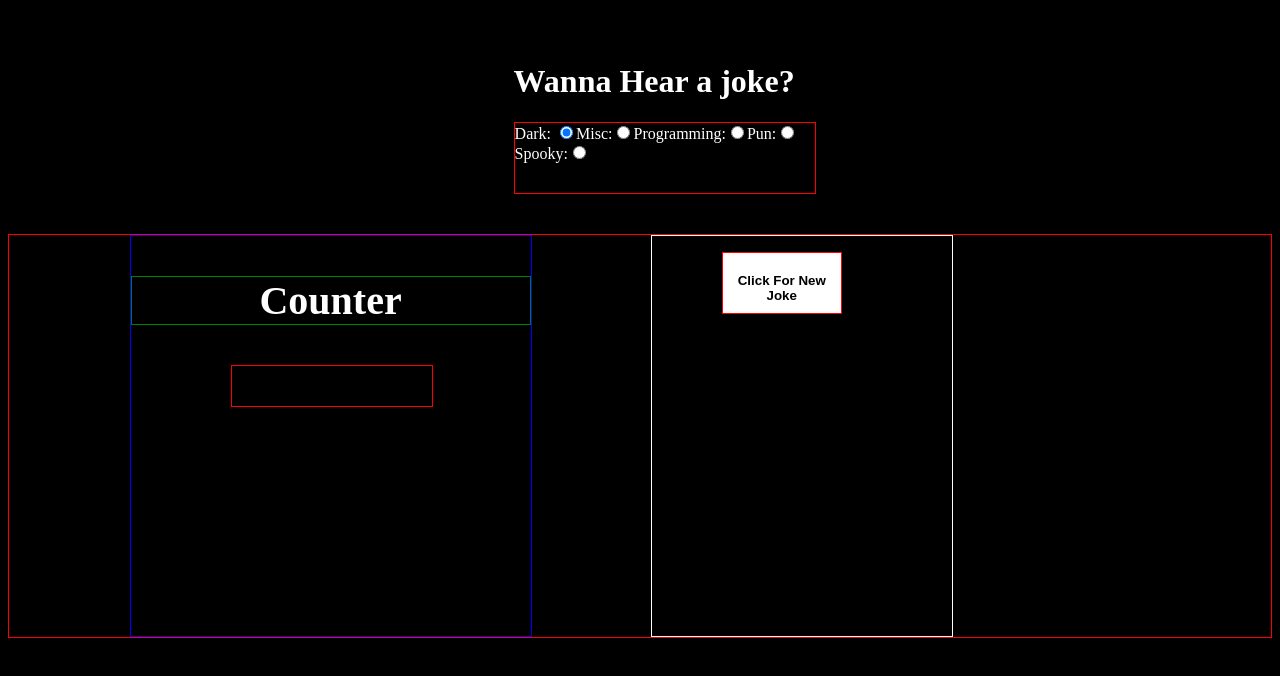
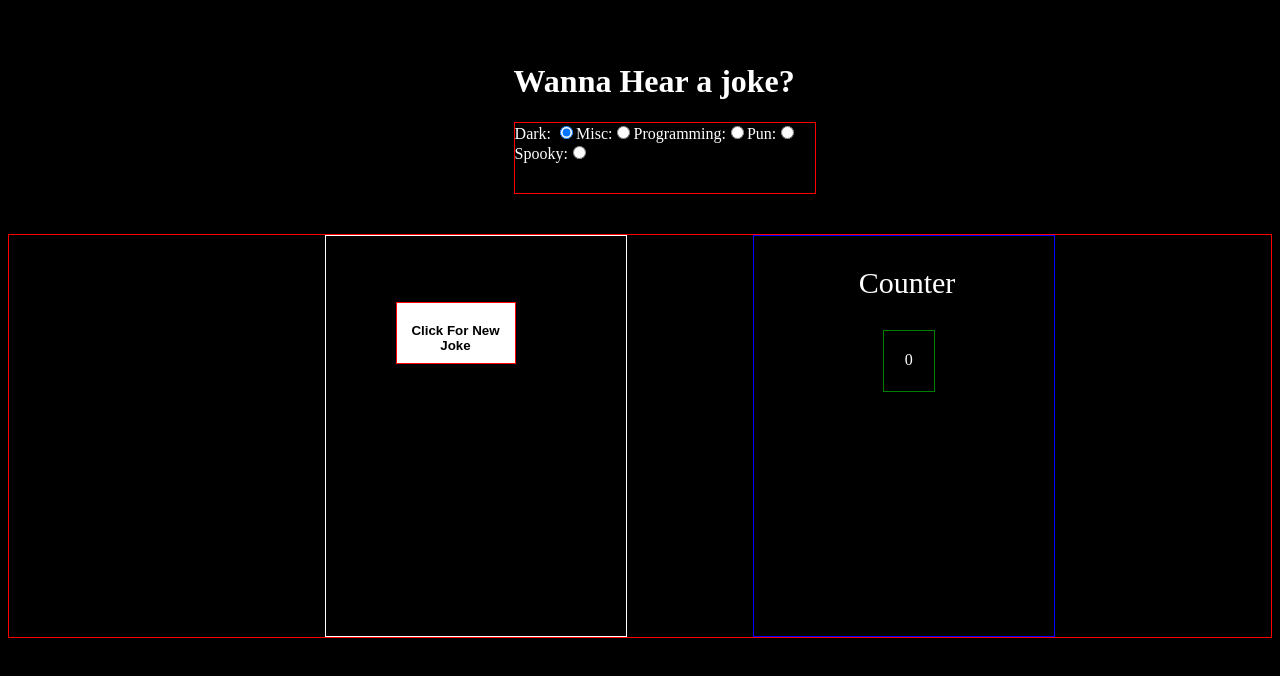
Before and after one commit to Killdroid2342/joke-app, a React (Create React App) app: page / in a window 1280 px wide. Shown: the top 676 px of the page. Built offline with nearby package versions, Linux system fonts and the light colour scheme.

Commit message:
third commit

```diff
--- a/src/App.js
+++ b/src/App.js
@@ -1,16 +1,15 @@
 import './App.css';
 import Joke from './components/Joke/Joke';
 import Selector from './components/Selector/Selector';
-import Counter from './components/Counter/Counter';
 import { useState } from 'react';
 function App() {
   const [genre, setGenre] = useState('Dark');
+
   return (
     <div className='main-app'>
       <h1>Wanna Hear a joke?</h1>
       <Selector genre={genre} setGenre={setGenre} />
       <div className='under-selector'>
-        <Counter />
         <Joke genre={genre} />
       </div>
     </div>
--- a/src/components/Counter/Counter.css
+++ /dev/null
@@ -1,19 +0,0 @@
-.title {
-  border: 1px solid green;
-  font-size: 40px;
-}
-.counter {
-  border: 1px solid blue;
-  height: 400px;
-  text-align: center;
-  width: 400px;
-  margin-left: 30%;
-}
-.number {
-  border: 1px solid red;
-  height: 40px;
-  width: 200px;
-  /* align-items: center; */
-  margin-left: 25%;
-  text-align: center;
-}
--- a/src/components/Counter/Counter.js
+++ /dev/null
@@ -1,17 +0,0 @@
-import React from 'react';
-import './Counter.css';
-
-const Counter = () => {
-  return (
-    <div>
-      <div className='counter'>
-        <h3 className='title'>Counter</h3>
-        <div className='number'>
-          <p></p>
-        </div>
-      </div>
-    </div>
-  );
-};
-
-export default Counter;
--- a/src/components/Joke/Data.css
+++ b/src/components/Joke/Data.css
@@ -3,7 +3,7 @@
   flex-direction: row;
   border: 1px solid white;
   width: 300px;
-  margin-left: 19%;
+  margin-left: 25%;
   /* margin-top: 0%; */
 }
 .Text {
@@ -28,4 +28,25 @@
   background-color: white;
   font-weight: bold;
   color: black;
+  margin-top: 50px;
 }
+.Count {
+  border: 1px solid blue;
+  width: 300px;
+  height: 400px;
+  margin-left: 10%;
+}
+.head {
+  /* border: 1px solid white; */
+  margin-left: 35%;
+  font-size: 30px;
+}
+.Numb {
+  border: 1px solid green;
+  width: 50px;
+  height: 20px;
+  margin-left: 43%;
+  text-align: center;
+  padding-top: 20px;
+  padding-bottom: 20px;
+}
--- a/src/components/Joke/Joke.js
+++ b/src/components/Joke/Joke.js
@@ -1,4 +1,4 @@
-import React, { useState } from 'react';
+import React, { useState, Fragment } from 'react';
 import './Data.css';
 
 const Joke = ({ genre }) => {
@@ -24,7 +24,12 @@ const Joke = ({ genre }) => {
     API();
   };
 
+  // counter
+
+  const [count, setCount] = useState(0);
+
   return (
+    <Fragment>
       <div className='out-input'>
         <div className='main-joke'>
           <ul>
@@ -44,12 +49,24 @@ const Joke = ({ genre }) => {
             })}
           </ul>
           <div className='outside-btn'>
-          <button className='btn' onClick={call}>
+            <button
+              className='btn'
+              onClick={() => {
+                setCount(count + 1);
+                // console.log(count);
+                call();
+              }}
+            >
               Click For New Joke
             </button>
           </div>
         </div>
       </div>
+      <div className='Count'>
+        <p className='head'>Counter</p>
+        <p className='Numb'>{count}</p>
+      </div>
+    </Fragment>
   );
 };
 
```
Lines whose indentation alone changed are shown as unchanged.
